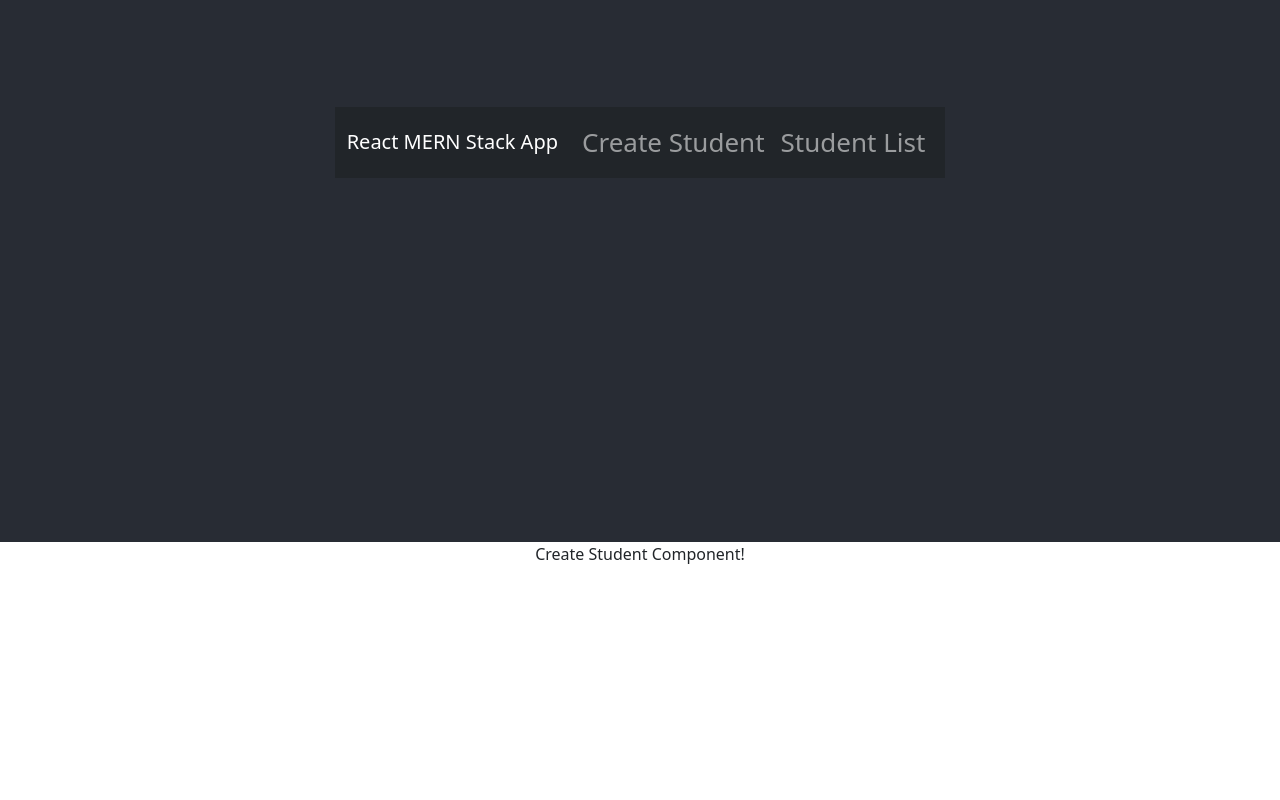
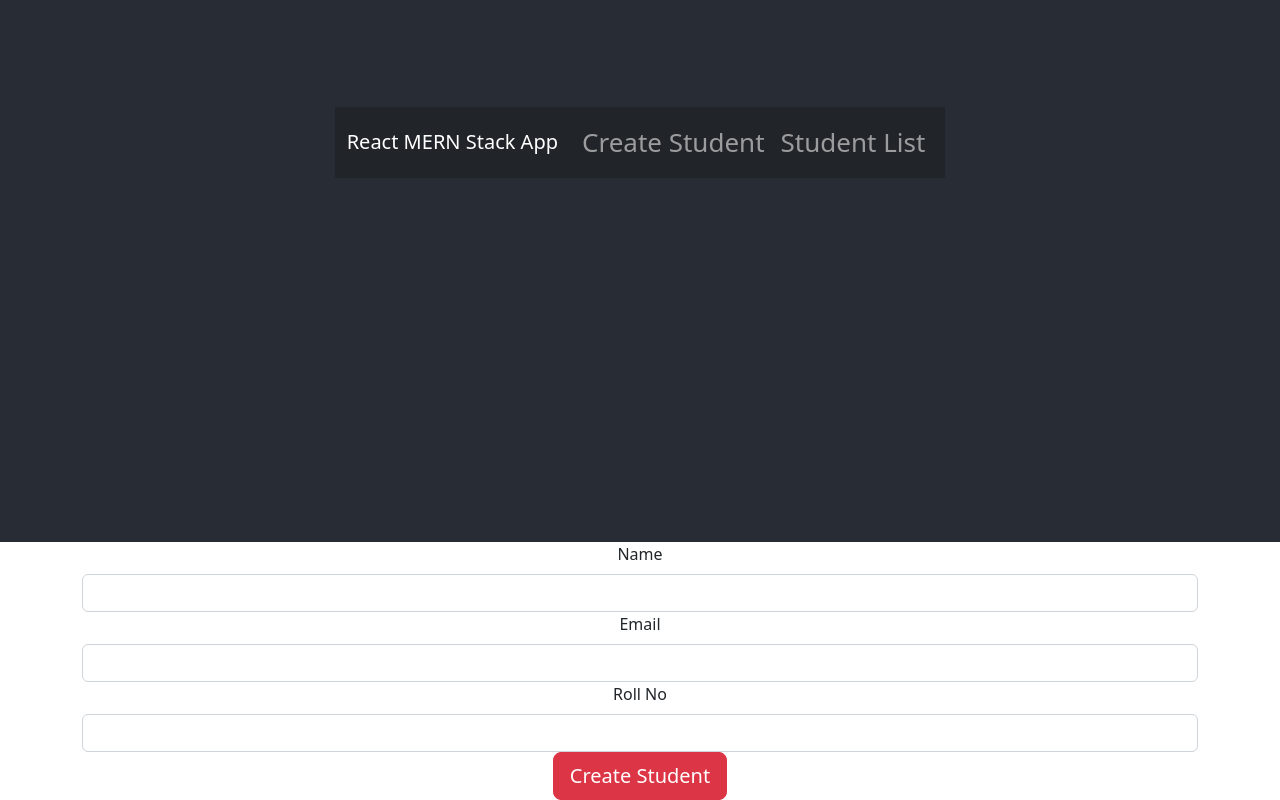
Before and after one commit to youngstowndigital/student_app, a React (Create React App) app: page / in a window 1280 px wide. Shown: the part 258-1058 px from the top of the page. Before the commit the page ends 840 px from the top, so only its background shows below. Built offline with nearby package versions, Linux system fonts and the light colour scheme.

Commit message:
Create student add form

```diff
--- a/src/components/CreateStudent.js
+++ b/src/components/CreateStudent.js
@@ -1,9 +1,27 @@
 import React from "react";
+import Form from 'react-bootstrap/Form';
+import Button from 'react-bootstrap/Button';
 
 const CreateStudent = () => {
     return (
-        <div>
-            <p>Create Student Component!</p>
+        <div className="form-wrapper">
+            <Form>
+                <Form.Group controlId="Name">
+                <Form.Label>Name</Form.Label>
+                <Form.Control type="text"/>
+                </Form.Group>
+                <Form.Group controlId="Email">
+                <Form.Label>Email</Form.Label>
+                <Form.Control type="email"/>
+                </Form.Group>
+                <Form.Group controlId="Name">
+                <Form.Label>Roll No</Form.Label>
+                <Form.Control type="text"/>
+                </Form.Group>
+                <Button variant="danger" size="lg" block="block" type="submit">
+                Create Student
+                </Button>
+            </Form>
         </div>
     )
 }
```
